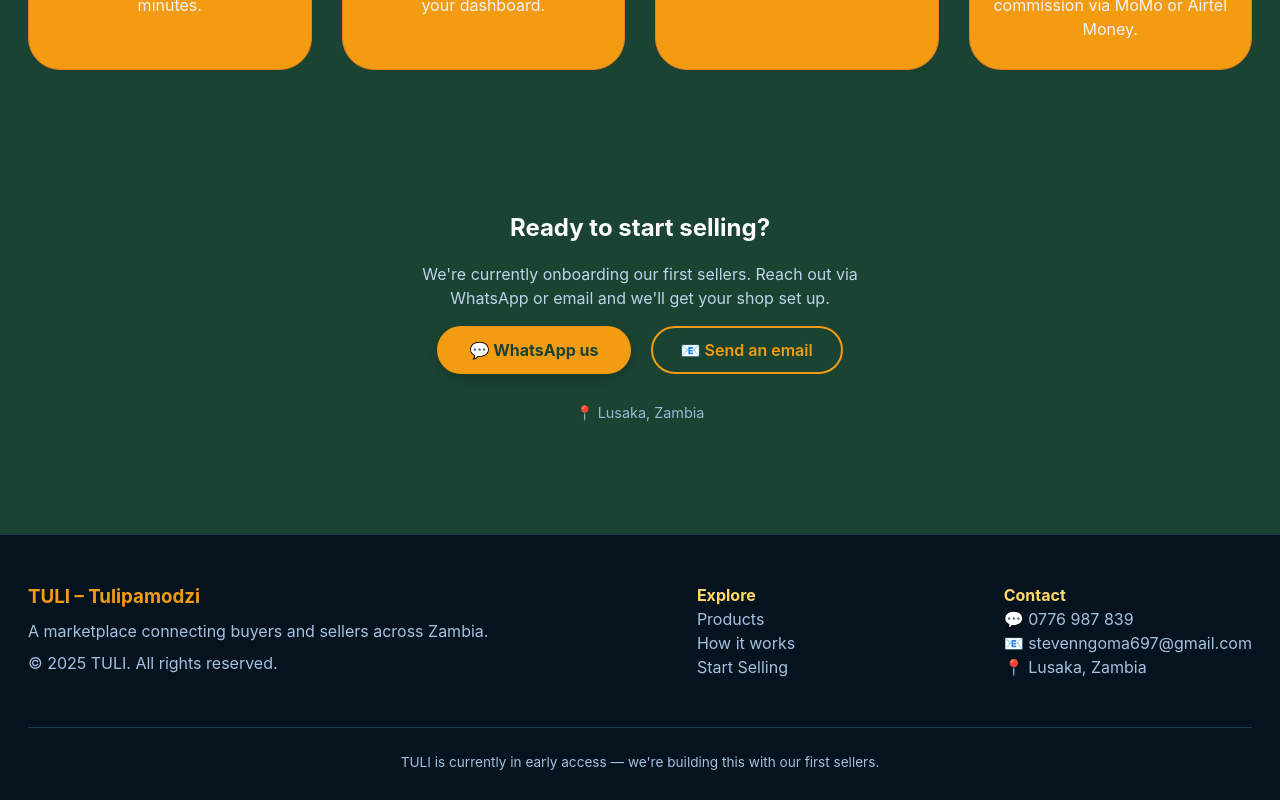
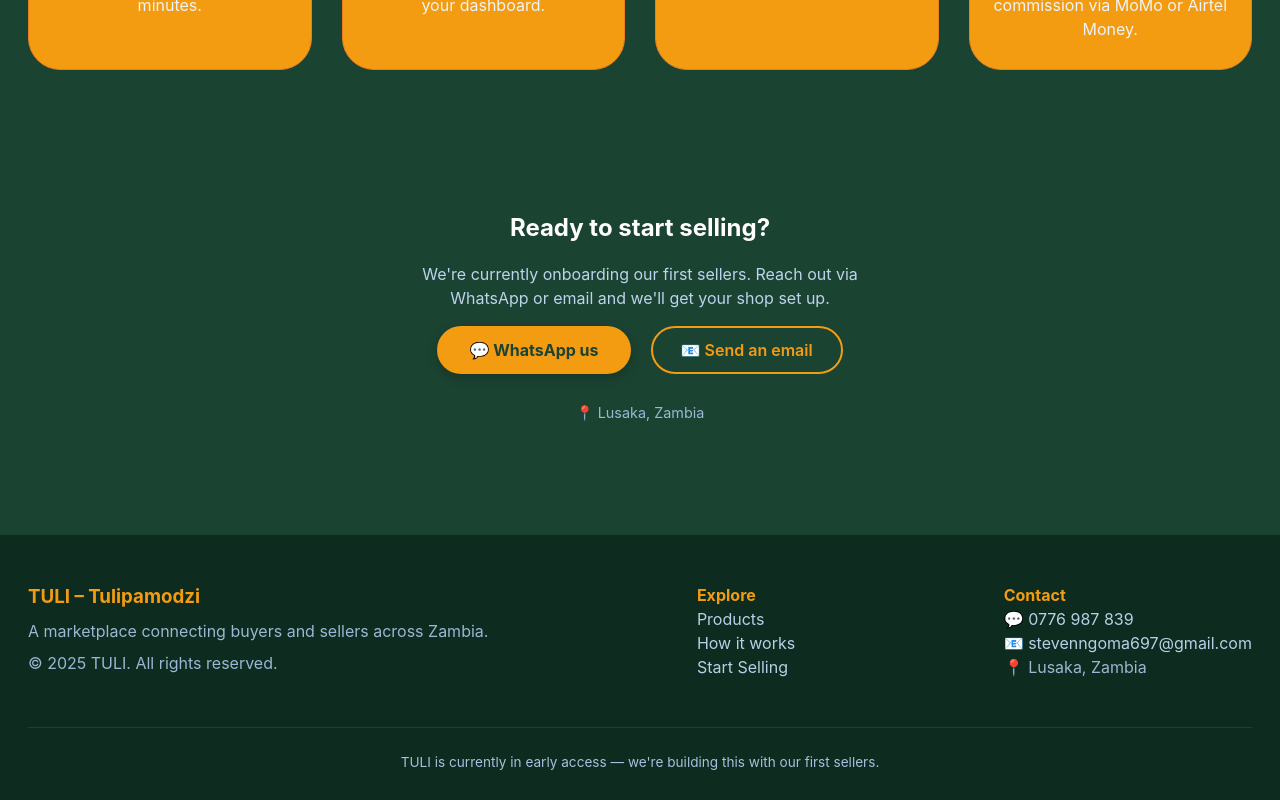
Before and after one commit to Steven-Ngoma/tuli-app-v2, a React (Create React App) app: page / in a window 1280 px wide. Shown: the part 1912-2712 px from the top of the page. Built offline with nearby package versions, Linux system fonts and the light colour scheme; no server answers.

Commit message:
Footer dark green theme to match app colors

```diff
--- a/src/App.css
+++ b/src/App.css
@@ -403,11 +403,11 @@
 
 /* Footer */
 footer {
-  background: #05131F;
+  background: #0D2B1E;
   color: #A6C1E0;
   padding: 48px 0 28px;
   margin-top: 40px;
-  border-top: 1px solid #1E3A4D;
+  border-top: 1px solid #1B4332;
 }
 
 .footer-grid {
@@ -421,7 +421,7 @@
   text-align: center;
   margin-top: 48px;
   padding-top: 24px;
-  border-top: 1px solid #1E3A4D;
+  border-top: 1px solid #1B4332;
   font-size: 0.85rem;
 }
 
--- a/src/components/Footer.js
+++ b/src/components/Footer.js
@@ -6,22 +6,22 @@
       <div className="footer-grid">
         <div>
           <h3 style={{ color: '#F39C12' }}>TULI – Tulipamodzi</h3>
-          <p style={{ marginTop: '8px' }}>
+          <p style={{ marginTop: '8px', color: '#9BB7D4' }}>
             A marketplace connecting buyers and sellers across Zambia.
           </p>
-          <p style={{ marginTop: '8px' }}>© 2025 TULI. All rights reserved.</p>
+          <p style={{ marginTop: '8px', color: '#9BB7D4' }}>© 2025 TULI. All rights reserved.</p>
         </div>
         <div>
-          <h4 style={{ color: '#FFD966' }}>Explore</h4>
-          <p><a href="#units" style={{ color: '#A6C1E0', textDecoration: 'none' }}>Products</a></p>
-          <p><a href="#how-it-works" style={{ color: '#A6C1E0', textDecoration: 'none' }}>How it works</a></p>
-          <p><a href="#contact" style={{ color: '#A6C1E0', textDecoration: 'none' }}>Start Selling</a></p>
+          <h4 style={{ color: '#F39C12' }}>Explore</h4>
+          <p><a href="#units" style={{ color: '#B8D0E7', textDecoration: 'none' }}>Products</a></p>
+          <p><a href="#how-it-works" style={{ color: '#B8D0E7', textDecoration: 'none' }}>How it works</a></p>
+          <p><a href="#contact" style={{ color: '#B8D0E7', textDecoration: 'none' }}>Start Selling</a></p>
         </div>
         <div>
-          <h4 style={{ color: '#FFD966' }}>Contact</h4>
-          <p>💬 <a href="https://wa.me/260776987839" style={{ color: '#A6C1E0', textDecoration: 'none' }}>0776 987 839</a></p>
-          <p>📧 <a href="mailto:stevenngoma697@gmail.com" style={{ color: '#A6C1E0', textDecoration: 'none' }}>stevenngoma697@gmail.com</a></p>
-          <p>📍 Lusaka, Zambia</p>
+          <h4 style={{ color: '#F39C12' }}>Contact</h4>
+          <p>💬 <a href="https://wa.me/260776987839" style={{ color: '#B8D0E7', textDecoration: 'none' }}>0776 987 839</a></p>
+          <p>📧 <a href="mailto:stevenngoma697@gmail.com" style={{ color: '#B8D0E7', textDecoration: 'none' }}>stevenngoma697@gmail.com</a></p>
+          <p style={{ color: '#9BB7D4' }}>📍 Lusaka, Zambia</p>
         </div>
       </div>
       <div className="copyright">
```
